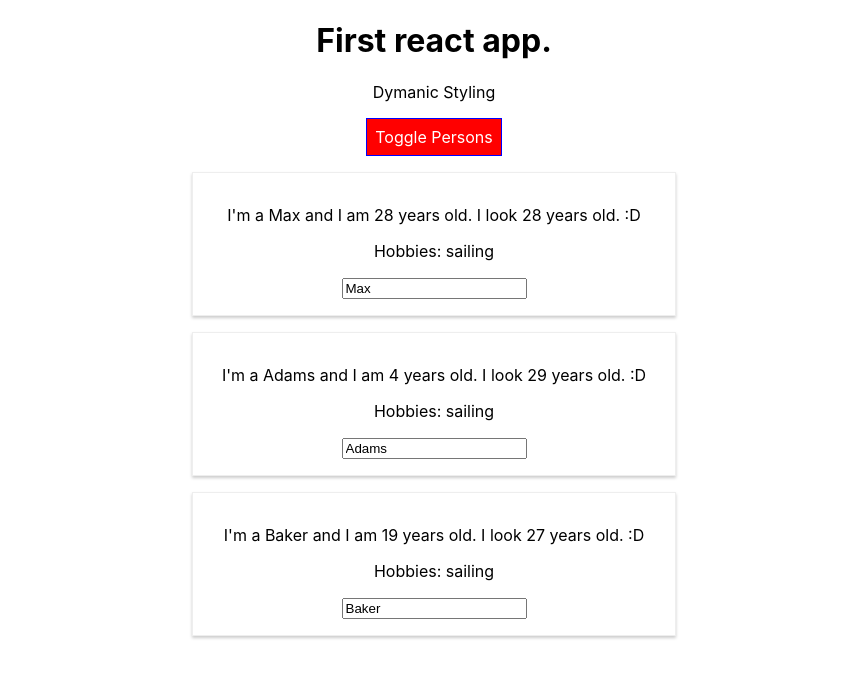
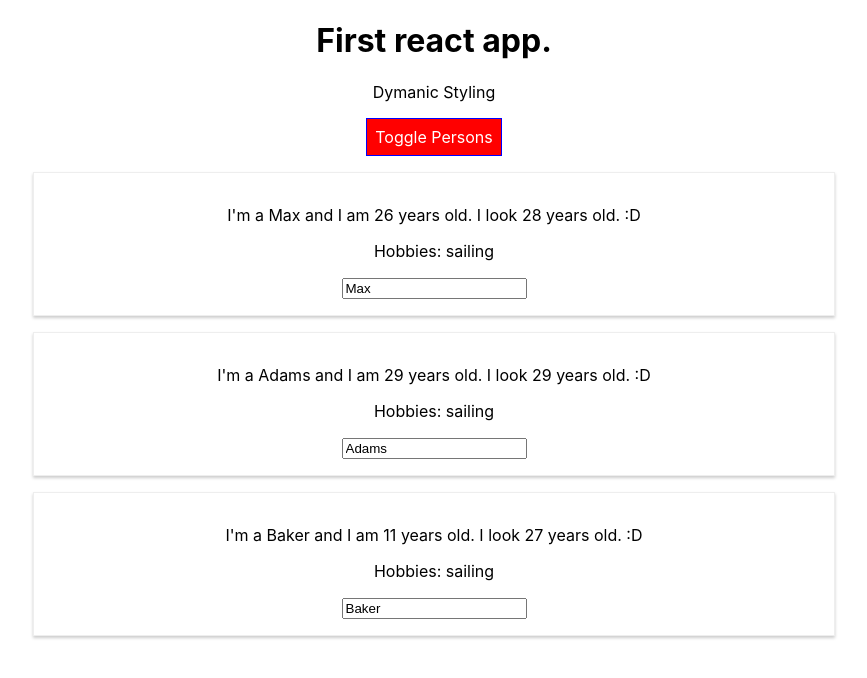
Before and after one commit to kumudug/react_first, a React (Create React App) app in the folder hello_world/: page / in a window 1280 px wide. Both pictures are taken after a click on the button "Toggle Persons". Shown: the top 678 px of the page, without its empty margins (206-1073 px from the left). Built offline with nearby package versions, Linux system fonts and the light colour scheme.

Commit message:
remove radium

```diff
--- a/hello_world/package.json
+++ b/hello_world/package.json
@@ -3,7 +3,6 @@
   "version": "0.1.0",
   "private": true,
   "dependencies": {
-    "radium": "^0.25.1",
     "react": "^16.8.1",
     "react-dom": "^16.8.1",
     "react-scripts": "2.1.3"
--- a/hello_world/src/App.js
+++ b/hello_world/src/App.js
@@ -1,7 +1,6 @@
 import React, { Component } from "react";
 import "./App.css";
 import Person from "./Person/Person";
-import Radium, { StyleRoot } from "radium";
 
 class App extends Component {
   state = {
@@ -92,7 +91,6 @@
     }
 
     return (
-      <StyleRoot>
       <div className="App">
         <h1>First react app.</h1>
         <p className={classes.join(" ")}>Dymanic Styling</p>
@@ -101,11 +99,10 @@
           </button>
         {persons}
       </div>
-      </StyleRoot>
     );
     // let h1Element = React.createElement("h1", null, "First react app.");
     // return React.createElement("div", {className: 'App'}, h1Element);
   }
 }
 
-export default Radium(App);
+export default App;
--- a/hello_world/src/Person/Person.js
+++ b/hello_world/src/Person/Person.js
@@ -1,16 +1,9 @@
 import React from "react";
 import "./Person.css";
-import Radium from "radium";
 
 const person = props => {
-  const style = {
-    "@media(min-width: 500px)": {
-      width: "450px"
-    }
-  };
-
   return (
-    <div className="Person" style={style}>
+    <div className="Person">
       <p onClick={props.click}>
         I'm a {props.name} and I am {Math.floor(Math.random() * 30)} years old.
         I look {props.age} years old. :D
@@ -21,4 +14,4 @@
   );
 };
 
-export default Radium(person);
+export default person;
```
Also changed, not shown: hello_world/src/Person/Person.css (line endings or trailing spaces), 2 other files (tests, documents, lock files or other folders). Lines whose indentation alone changed are shown as unchanged.
